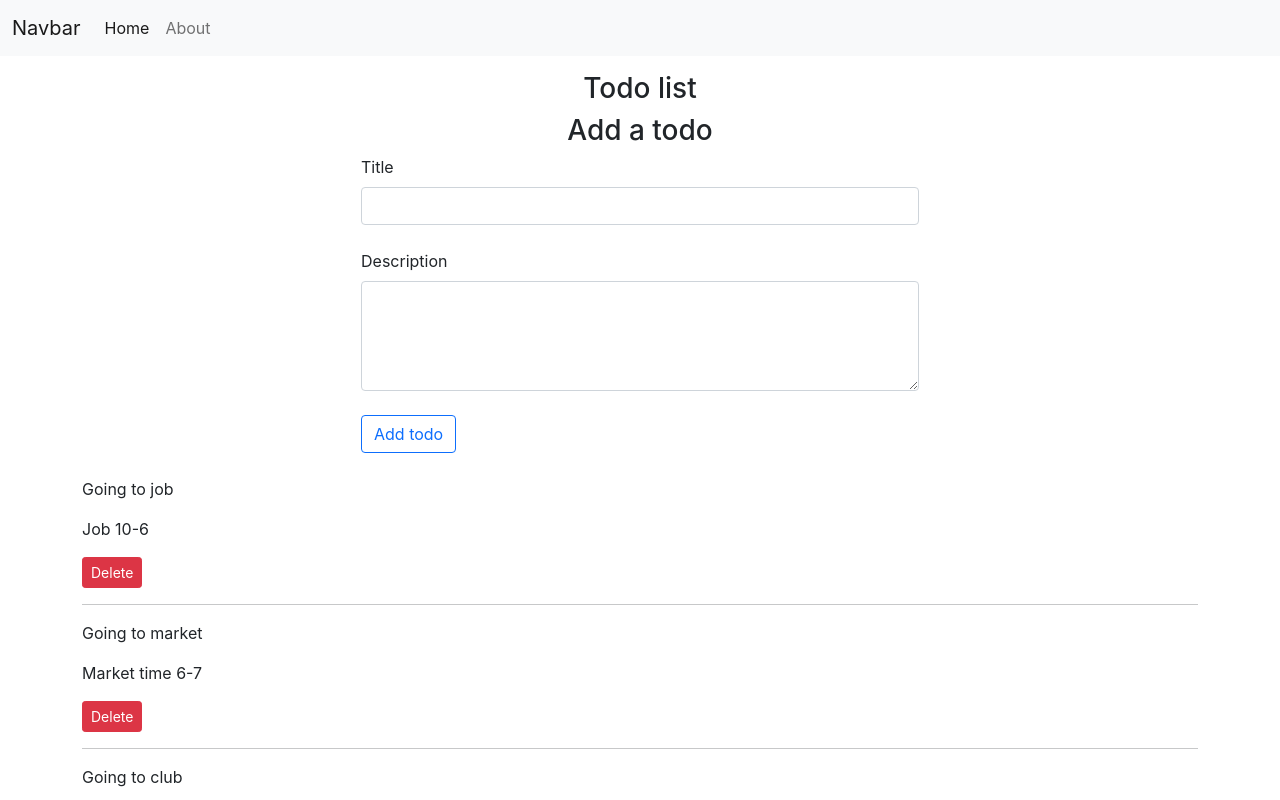
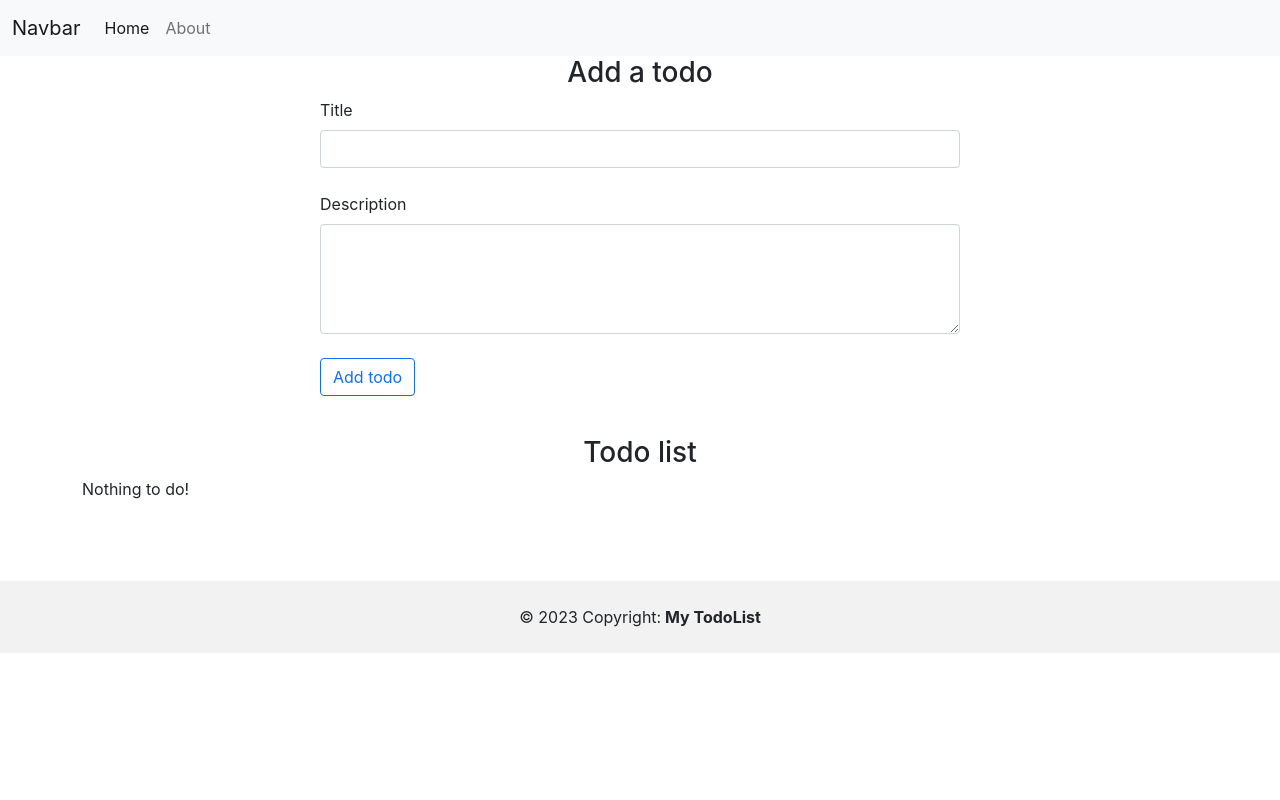
Before and after one commit to farhan-jabil/Todo-List, a React (Create React App) app: page / in a window 1280 px wide. Shown: the top 800 px of the page. Built offline with nearby package versions, Linux system fonts and the light colour scheme.

Commit message:
Local Storage Done

```diff
--- a/src/App.js
+++ b/src/App.js
@@ -3,17 +3,127 @@ import Footer from './components/Footer';
 import Header from './components/Header';
 import AddItems from './components/AddItems';
 import Todos from './components/Todos';
+import { useEffect, useState } from 'react';
 
 function App() {
 
+  let initTodo;
+  if (localStorage.getItem("todoItems") === null) {
+    initTodo = [];
+  }
+  else {
+    initTodo = JSON.parse(localStorage.getItem("todoItems"));
+  }
+
+  const onDelete = (todo) => {
+    console.log("I am delete", todo);
+    setTodoItems(todoItems.filter((e) => {
+      return e !== todo;
+    }
+    ));
+    localStorage.setItem("todoItems", JSON.stringify(todoItems));
+  }
+
+  const addTodo = (title, desc) => {
+    console.log("Add todo", title, desc)
+    let sno;
+    if (todoItems.length === 0) {
+      sno = 1
+    }
+    else {
+      sno = todoItems[todoItems.length - 1].sno + 1;
+    }
+    const myTodo = {
+      sno: sno,
+      title: title,
+      desc: desc,
+    }
+    console.log(myTodo)
+    setTodoItems([...todoItems, myTodo])
+  }
+
+  const [todoItems, setTodoItems] = useState(initTodo)
+  useEffect(() => {
+    localStorage.setItem("todoItems", JSON.stringify(todoItems));
+  }, [todoItems])
+
   return (
     <>
-     <Header searchBar={false}/>
-     {/* <AddItems/> */}
-     <Todos/>
-     <Footer/>
+      <Header searchBar={false} />
+      {/* <AddItems/> */}
+      <AddItems addTodo={addTodo}/>
+      {/* <Todos /> */}
+      <Todos todoItems={todoItems} onDelete={onDelete}/>
+      <Footer />
     </>
   );
+
+  // let initTodo;
+  // if (localStorage.getItem("todos") === null) {
+  //   initTodo = [];
+  // }
+  // else {
+  //   initTodo = JSON.parse(localStorage.getItem("todos"));
+  // }
+
+
+  // const onDelete = (todo) => {
+  //   console.log("I am ondelete of todo", todo);
+  //   // Deleting this way in react does not work
+  //   // let index = todos.indexOf(todo);
+  //   // todos.splice(index, 1);
+
+  //   setTodos(todos.filter((e) => {
+  //     return e !== todo;
+  //   }));
+  //   console.log("deleted", todos)
+  //   localStorage.setItem("todos", JSON.stringify(todos));
+  // }
+
+  // const addTodo = (title, desc) => {
+  //   console.log("I am adding this todo", title, desc)
+  //   let sno;
+  //   if (todos.length === 0) {
+  //     sno = 0;
+  //   }
+  //   else {
+  //     sno = todos[todos.length - 1].sno + 1;
+  //   }
+  //   const myTodo = {
+  //     sno: sno,
+  //     title: title,
+  //     desc: desc,
+  //   }
+  //   setTodos([...todos, myTodo]);
+  //   console.log(myTodo);
+  // }
+
+  // const [todos, setTodos] = useState(initTodo);
+  // useEffect(() => {
+  //   localStorage.setItem("todos", JSON.stringify(todos));
+  // }, [todos])
+
+  // return (
+  //   <>
+  //   {/* <Router> */}
+  //     <Header title="My Todos List" searchBar={false} />
+  //     {/* <Switch> */}
+  //         {/* <Route exact path="/" render={()=>{ */}
+  //           {/* return( */}
+  //           {/* <> */}
+  //           <AddItems addTodo={addTodo} />
+  //           <Todos todoItems={todos} onDelete={onDelete} />
+  //           {/* </>) */}
+  //         {/* }}>  */}
+  //         {/* </Route> */}
+  //         {/* <Route exact path="/about"> */}
+  //           {/* <About /> */}
+  //         {/* </Route>  */}
+  //       {/* </Switch>  */}
+  //     <Footer />
+  //   {/* </Router> */}
+  //   </>
+  // );
 }
 
 export default App;
--- a/src/components/AddItems.js
+++ b/src/components/AddItems.js
@@ -4,30 +4,38 @@ export default function AddItems(props) {
     const [title, setTitle] = useState("")
     const [desc, setDesc] = useState("")
 
-    let addTodo = (title, desc) => {
-        console.log("Add todo", title, desc)
-        let sno;
-        if (props.todoItems.length === 0){
-            sno = 1
-        }
-        else {
-            sno = props.todoItems[props.todoItems.length-1].sno + 1;
-        }
-        const myTodo = {
-            sno: sno,
-            title: title,
-            desc: desc,
-        }
-        console.log(myTodo)
-        props.setTodoItems([...props.todoItems,myTodo])
-    }
+    // let addTodo = (title, desc) => {
+    //     console.log("Add todo", title, desc)
+    //     let sno;
+    //     if (props.todoItems.length === 0){
+    //         sno = 1
+    //     }
+    //     else {
+    //         sno = props.todoItems[props.todoItems.length-1].sno + 1;
+    //     }
+    //     const myTodo = {
+    //         sno: sno,
+    //         title: title,
+    //         desc: desc,
+    //     }
+    //     console.log(myTodo)
+    //     props.setTodoItems([...props.todoItems,myTodo])
+    // }
+
+    // useEffect(()=> {
+    //     localStorage.setItem("props.todoItems", JSON.stringify(props.todoItems));
+    //   }, [props.todoItems])
 
     const submit = (e) => {
         e.preventDefault();
-        if(!title || !desc){
-            alert("Title and Description can not be empty");
+        if (!title || !desc) {
+            alert("Title or Description cannot be blank");
         }
-        addTodo(title, desc)
+        else {
+            props.addTodo(title, desc);
+            setTitle("");
+            setDesc("");
+        }
     }
 
     return (
@@ -54,4 +62,37 @@ export default function AddItems(props) {
             </form>
         </div>
     )
+
+    // const [title, setTitle] = useState("");
+    // const [desc, setDesc] = useState("");
+
+
+    // const submit = (e) => {
+    //     e.preventDefault();
+    //     if (!title || !desc) {
+    //         alert("Title or Description cannot be blank");
+    //     }
+    //     else {
+    //         props.addTodo(title, desc);
+    //         // setTitle("");
+    //         // setDesc("");
+    //     }
+    // }
+    // return (
+    //     <div className="container my-3">
+    //         <h3>Add a Todo</h3>
+    //         <form onSubmit={submit}>
+    //             <div className="mb-3">
+    //                 <label htmlFor="title" className="form-label">Todo Title</label>
+    //                 <input type="text" value={title} onChange={(e) => setTitle(e.target.value)} className="form-control" id="title" aria-describedby="emailHelp" />
+
+    //             </div>
+    //             <div className="mb-3">
+    //                 <label htmlFor="desc" className="form-label">Todo Description</label>
+    //                 <input type="text" value={desc} onChange={(e) => setDesc(e.target.value)} className="form-control" id="desc" />
+    //             </div>
+    //             <button type="submit" className="btn btn-sm btn-success">Add Todo</button>
+    //         </form>
+    //     </div>
+    // )
 }
--- a/src/components/TodoItem.js
+++ b/src/components/TodoItem.js
@@ -4,7 +4,7 @@ export default function TodoItem(props) {
 
   return (
     <div>
-      <p>{props.todoItems.title}</p>
+      <p><b>{props.todoItems.sno}</b>. {props.todoItems.title}</p>
       <p>{props.todoItems.desc}</p>
       <button type="submit" className="btn btn-danger btn-sm" onClick={() => props.onDelete(props.todoItems)}>
         Delete
--- a/src/components/Todos.js
+++ b/src/components/Todos.js
@@ -1,44 +1,44 @@
-import React, { useState } from 'react'
+import React, { useState, useEffect } from 'react'
 import TodoItem from './TodoItem'
-import AddItems from './AddItems'
 
-export default function Todos() {
+export default function Todos(props) {
 
-  const [todoItems, setTodoItems] = useState(
-    [
-      {
-        sno: 1,
-        title: "Going to job",
-        desc: "Job 10-6",
-      },
-      {
-        sno: 2,
-        title: "Going to market",
-        desc: "Market time 6-7",
-      },
-      {
-        sno: 3,
-        title: "Going to club",
-        desc: "Club time 8-12",
-      },
-    ]
-  )
-  const onDelete = (todo) => {
-    console.log("I am delete", todo)
-    setTodoItems(todoItems.filter((e) =>
-      e !== todo
-    ))
-  }
+  // let initTodo;
+  // if(localStorage.getItem("todoItems") === null){
+  //   initTodo = [];
+  // }
+  // else{
+  //   initTodo = JSON.parse(localStorage.getItem("todoItems"));
+  // }
+
+  // const [todoItems, setTodoItems] = useState(initTodo)
+
+  // const onDelete = (todo) => {
+  //   console.log("I am delete", todo);
+  //   setTodoItems(todoItems.filter((e) => e !== todo
+  //   ));
+  //   localStorage.setItem("todoItems", JSON.stringify(todoItems));
+  // }
 
   return (
     <div className='container mt-3'>
       <h3 className='text-center'>Todo list</h3>
-     <AddItems todoItems={todoItems} setTodoItems={setTodoItems}/>
-      {todoItems.length===0? "Nothing to do!" :
-        todoItems.map((items) => {
-            return <TodoItem todoItems={items} key={items.sno} onDelete={onDelete} />
+      {props.todoItems.length === 0 ? "Nothing to do!" :
+        props.todoItems.map((items) => {
+            return <TodoItem todoItems={items} key={items.sno} onDelete={props.onDelete} />
           })
       }
     </div>
+
+    // <div className="container">
+    //   <h3 className="my-3">Todos List</h3>
+    //   {props.todos.length === 0 ? "No Todos to display" :
+    //     props.todos.map((todo) => {
+    //       console.log(todo.sno);
+    //       return (<TodoItem todo={todo} key={todo.sno} onDelete={props.onDelete} />
+    //       )
+    //     })
+    //   }
+    // </div>
   )
 }
```
